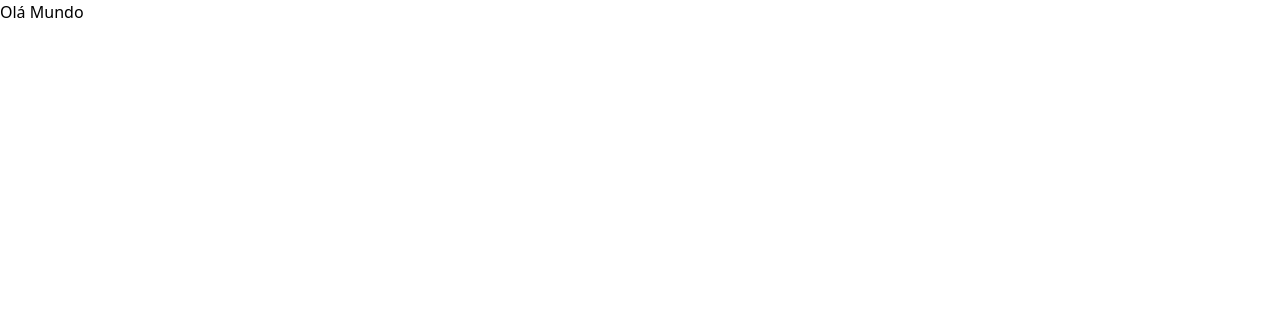
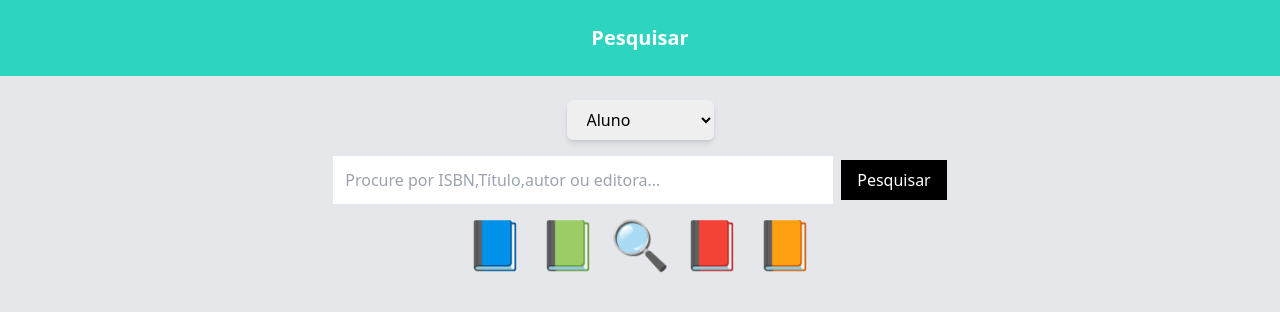
Before and after one commit to natimathias/ProjetoBiblioteca_Frontend_2025, a React (Vite) app: page / in a window 1280 px wide. Shown: the top 312 px of the page. Built offline with nearby package versions, Linux system fonts and the light colour scheme.

Commit message:
Criação_Página_Pesquisar
Ajuste na parte de estruturação de um pequeno erro no lugar do select

```diff
--- a/src/Pesquisar.jsx
+++ b/src/Pesquisar.jsx
@@ -23,6 +23,7 @@ export default function Pesquisar(){
                     <option value="Aluno">Aluno</option>
                     <option value="Professor">Professor</option>
                     <option value="Bibliotecario">Bibliotecario</option>
+                </select>
 
                     <div className="flex items-center space-x-2">
                         <input type="text" placeholder="Procure por ISBN,Título,autor ou editora..."
@@ -38,7 +39,6 @@ export default function Pesquisar(){
 
                     </div>
 
-                </select>
 
             </div>
 
--- a/src/main.jsx
+++ b/src/main.jsx
@@ -6,7 +6,7 @@ import Pesquisar from './Pesquisar.jsx'
 
 createRoot(document.getElementById('root')).render(
   <StrictMode>
-    <Principal/>
-    {/* <Pesquisar/> */}
+    {/* <Principal/> */}
+    <Pesquisar/>
   </StrictMode>,
 )
--- a/tailwind.config.js
+++ b/tailwind.config.js
@@ -1,6 +1,9 @@
  /** @type {import('tailwindcss').Config} */
  export default {
-  content: ["./src/**/*.{html,js}"],
+  content: [
+    "./index.html",
+    "./src/**/*.{html,js,jsx,ts,tsx}",
+  ],
   theme: {
     extend: {},
   },
```
